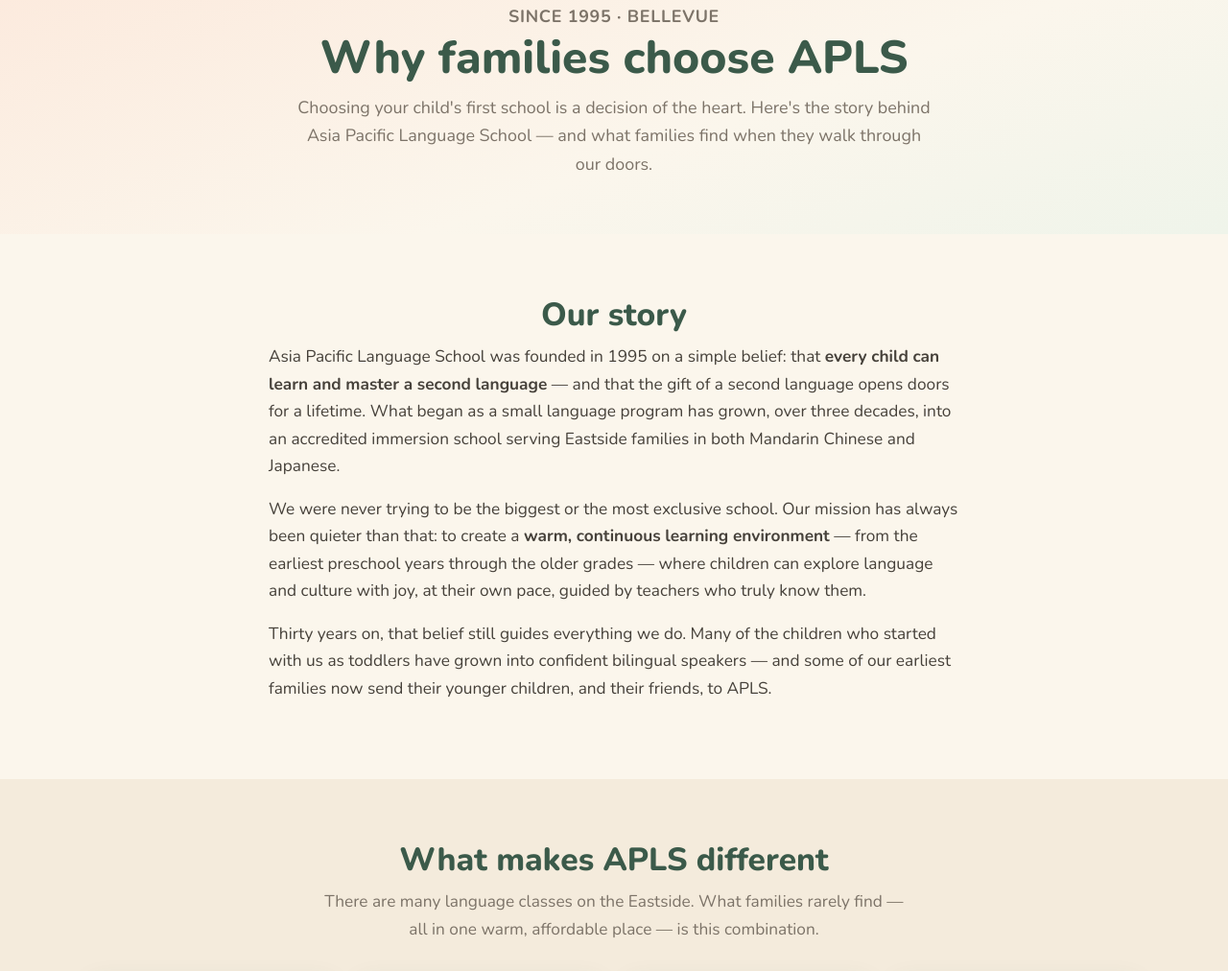
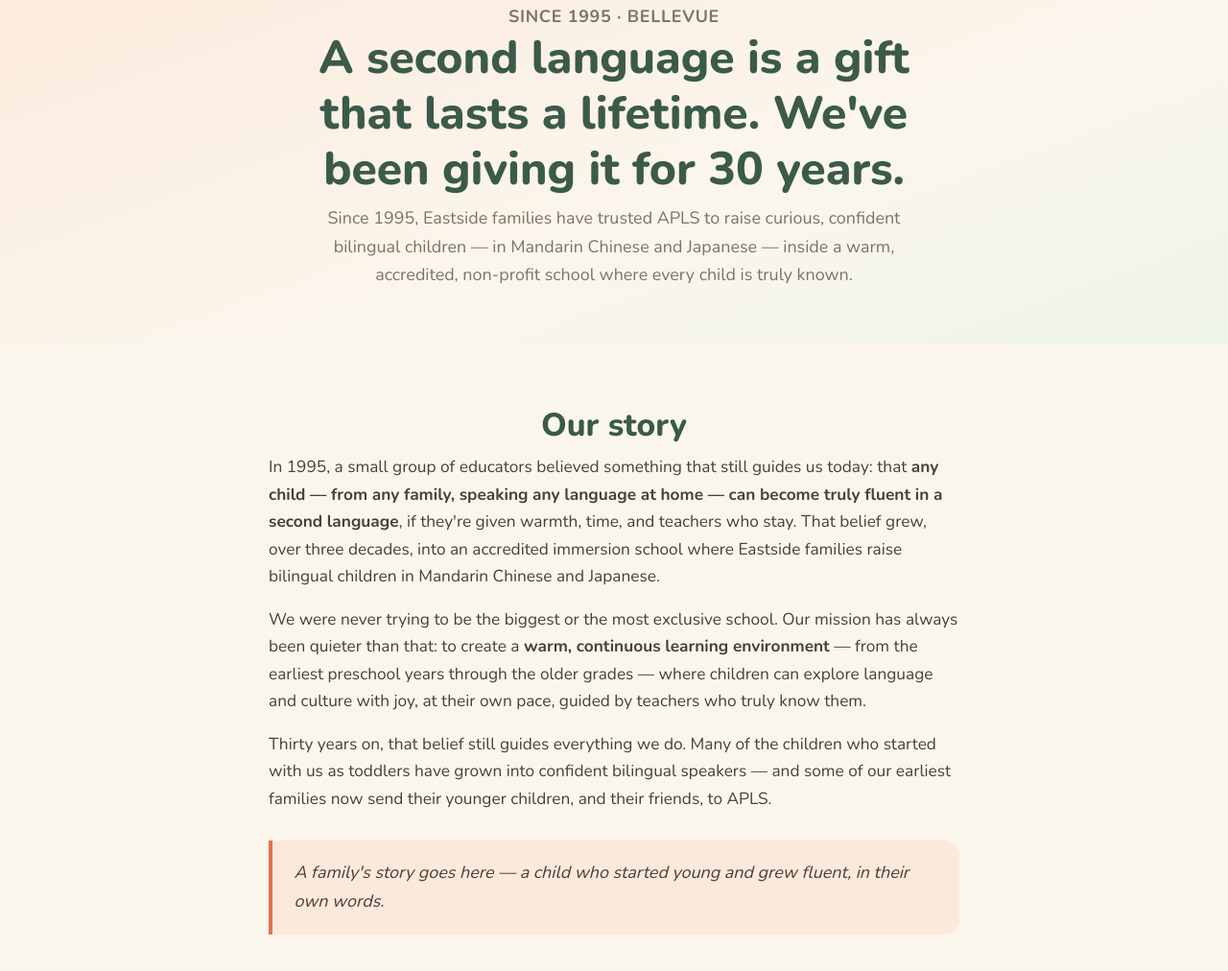
Before and after one commit to parryying/apls-website, a plain HTML site: page why-apls.html in a window 1280 px wide. Shown: the part 161-1173 px from the top of the page at 96% size. Drawn offline with nearby package versions, Linux system fonts and the light colour scheme.

Commit message:
Sharpen Why APLS hero thesis and story opening; add family proof-story highlight block

```diff
--- a/css/styles.css
+++ b/css/styles.css
@@ -113,6 +113,14 @@ a:hover { text-decoration: underline; }
 .prose { max-width: 760px; margin: 0 auto; }
 .prose p { font-size: 1.08rem; }
 .prose h3 { margin-top: 1.6rem; }
+.story-highlight {
+  margin: 1.8rem 0 0;
+  padding: 1.2rem 1.4rem;
+  border-left: 4px solid var(--red);
+  background: var(--peach);
+  border-radius: 0 var(--radius) var(--radius) 0;
+}
+.story-highlight p { margin: 0; font-size: 1.12rem; font-style: italic; color: var(--text); }
 
 /* ---------- Sections ---------- */
 .section { padding: clamp(2.5rem, 5vw, 4rem) 0; }
--- a/why-apls.html
+++ b/why-apls.html
@@ -76,10 +76,11 @@
   <section class="page-hero">
     <div class="container">
       <p class="eyebrow">Since 1995 · Bellevue</p>
-      <h1>Why families choose APLS</h1>
+      <h1>A second language is a gift that lasts a lifetime. We've been giving it for 30 years.</h1>
       <p>
-        Choosing your child's first school is a decision of the heart. Here's the story behind
-        Asia Pacific Language School — and what families find when they walk through our doors.
+        Since 1995, Eastside families have trusted APLS to raise curious, confident bilingual
+        children — in Mandarin Chinese and Japanese — inside a warm, accredited, non-profit school
+        where every child is truly known.
       </p>
     </div>
   </section>
@@ -89,11 +90,11 @@
     <div class="container prose">
       <h2 class="section-title">Our story</h2>
       <p>
-        Asia Pacific Language School was founded in 1995 on a simple belief: that
-        <strong>every child can learn and master a second language</strong> — and that the gift of
-        a second language opens doors for a lifetime. What began as a small language program has
-        grown, over three decades, into an accredited immersion school serving Eastside families
-        in both Mandarin Chinese and Japanese.
+        In 1995, a small group of educators believed something that still guides us today: that
+        <strong>any child — from any family, speaking any language at home — can become truly
+        fluent in a second language</strong>, if they're given warmth, time, and teachers who stay.
+        That belief grew, over three decades, into an accredited immersion school where Eastside
+        families raise bilingual children in Mandarin Chinese and Japanese.
       </p>
       <p>
         We were never trying to be the biggest or the most exclusive school. Our mission has always
@@ -106,6 +107,15 @@
         with us as toddlers have grown into confident bilingual speakers — and some of our earliest
         families now send their younger children, and their friends, to APLS.
       </p>
+
+      <!-- ✏️ EDIT (with Sharon): replace with ONE real, specific family story — it is the single
+           most persuasive element on this page. Keep it true; never invent details. Example shape:
+           "[Child] started with us at age 2 speaking only English at home. Today they read Japanese
+           chapter books and translate for their grandparents. Their younger sibling just started in
+           our preschool." -->
+      <blockquote class="story-highlight">
+        <p>A family's story goes here — a child who started young and grew fluent, in their own words.</p>
+      </blockquote>
     </div>
   </section>
 
```
